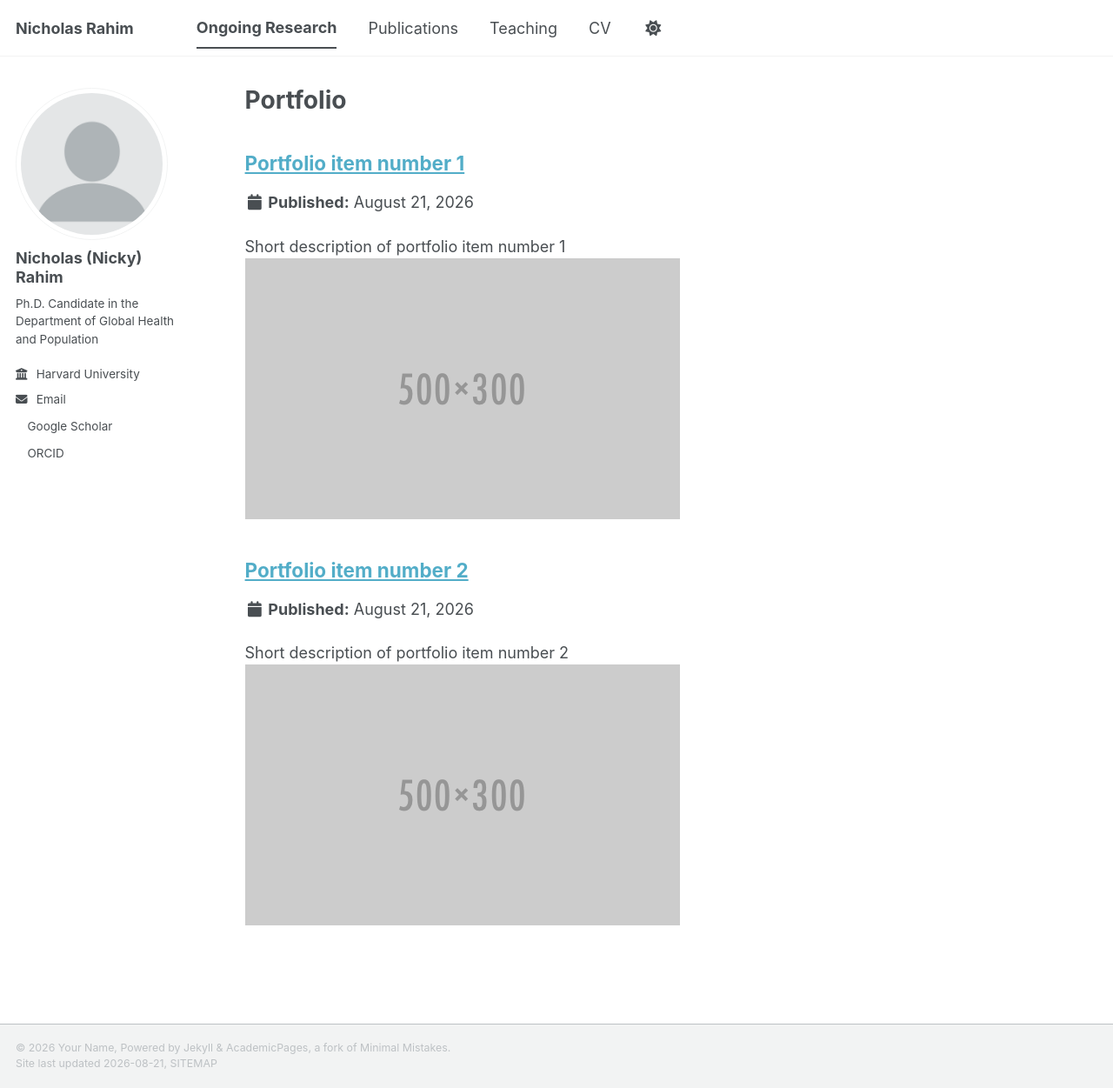
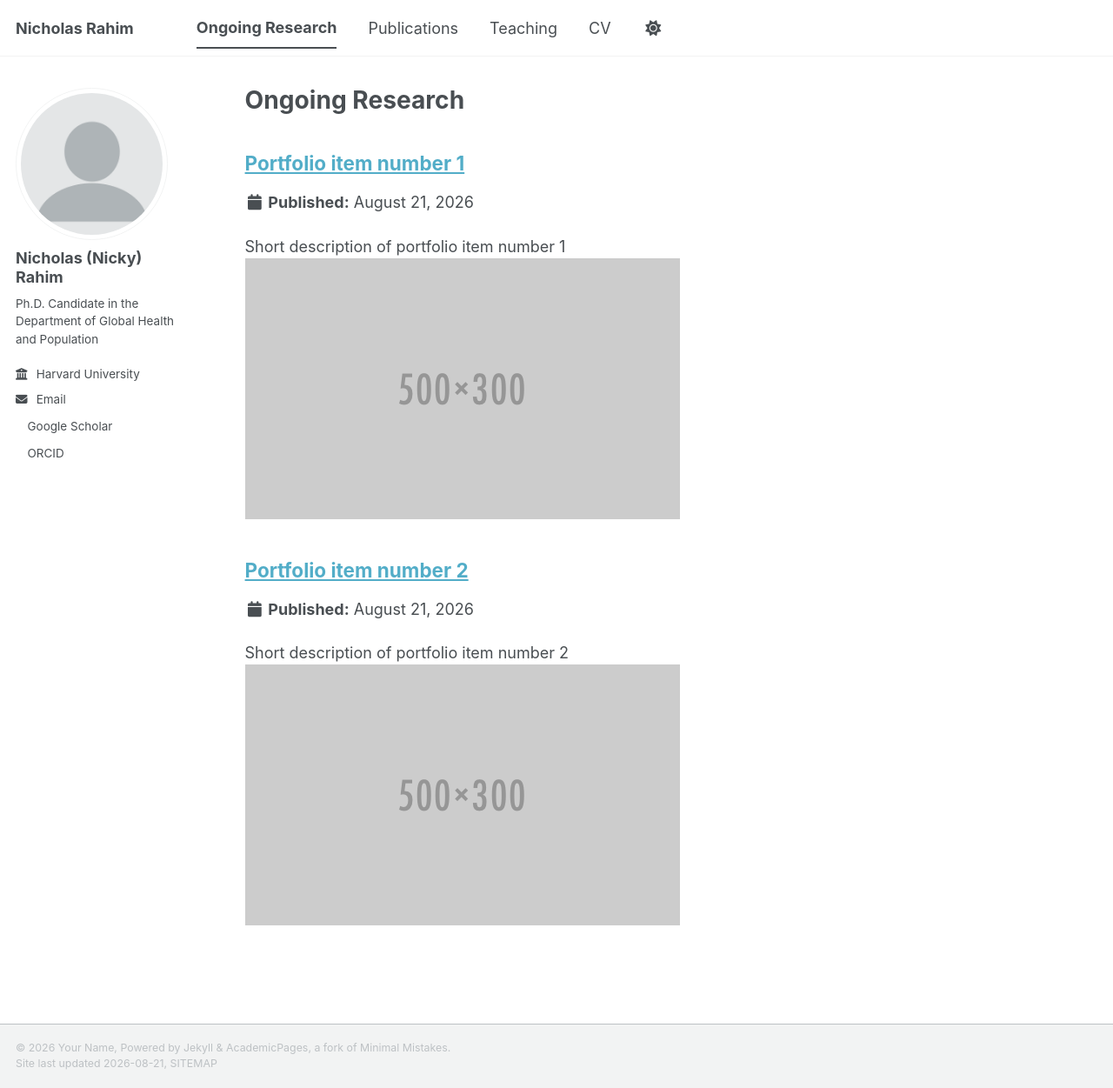
Before and after one commit to nicholasrahim/nicholasrahim.github.io, a Jekyll site: the page built from _pages/portfolio.html, in a window 1280 px wide and 1251 px high. Shown: the whole window at 87% size. Built offline with Jekyll 4.4.1, drawn with Linux system fonts in a browser that asks for light colours; a style sheet for code colours, icons or effects is not loaded.

Commit message:
Change portfolio title to 'Ongoing Research'

```diff
--- a/_pages/portfolio.html
+++ b/_pages/portfolio.html
@@ -1,6 +1,6 @@
 ---
 layout: archive
-title: "Portfolio"
+title: "Ongoing Research"
 permalink: /portfolio/
 author_profile: true
 ---
```
